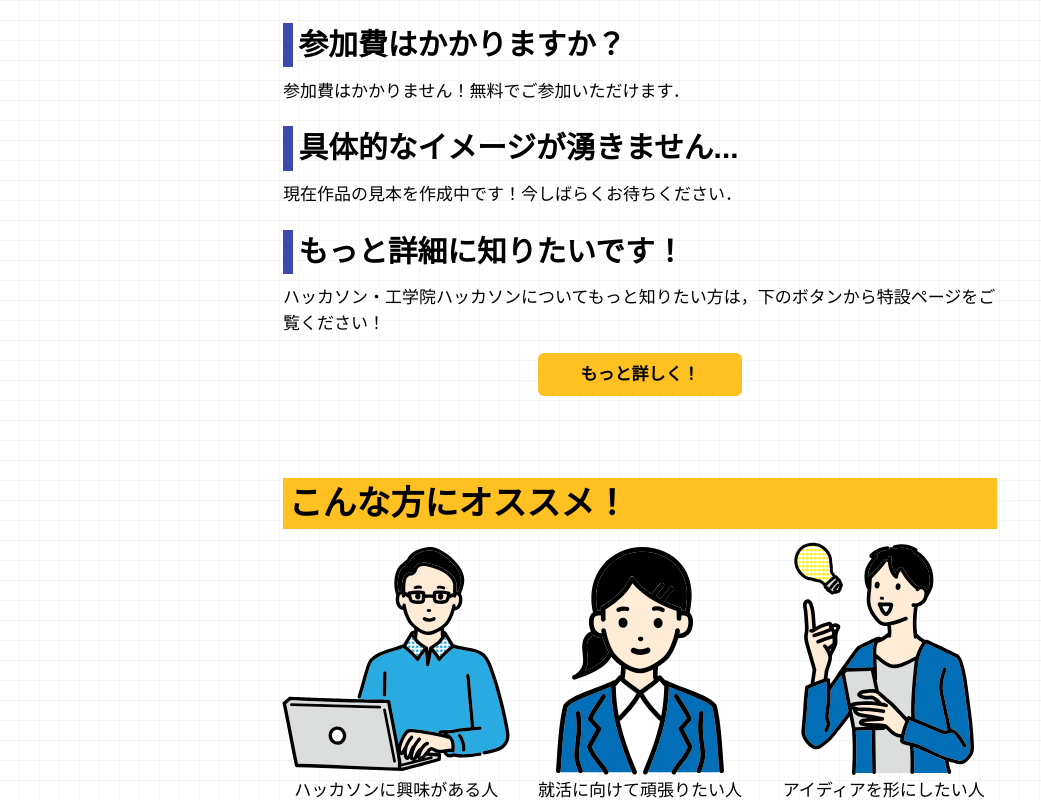
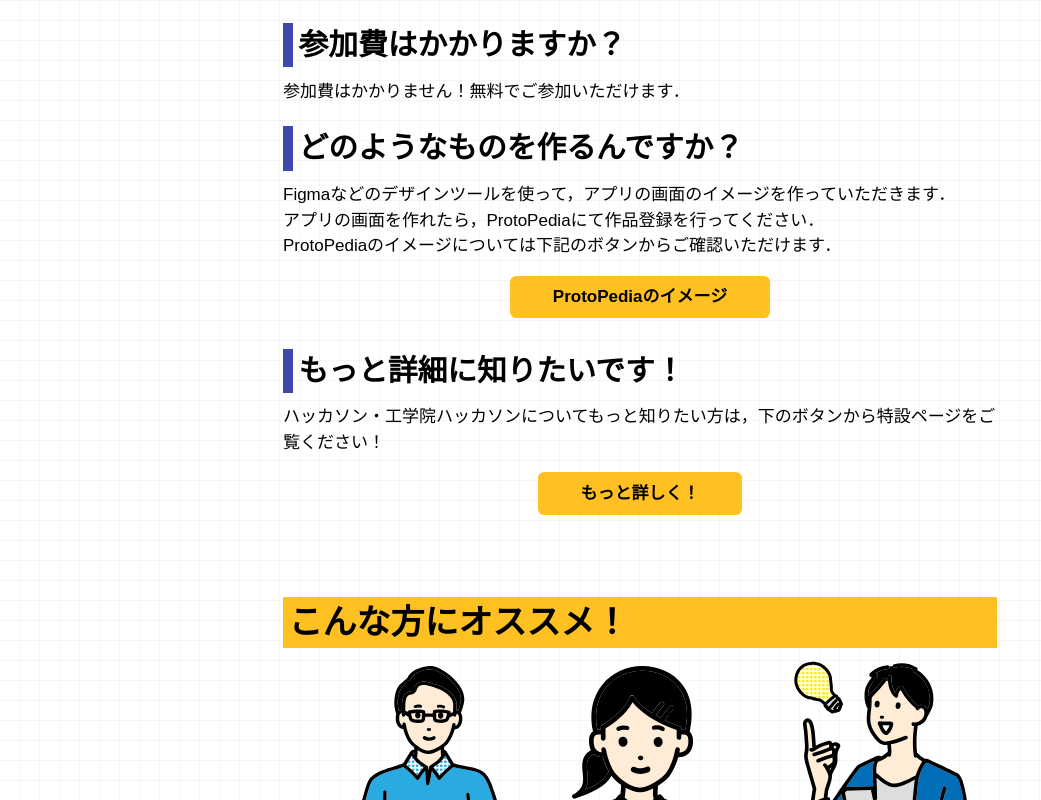
Before and after one commit to N-Keisho/kogakuin-hackathon-homepage, a Next.js app: page / in a window 1280 px wide. Shown: the part 1840-2640 px from the top of the page, without its empty margins (0-1041 px from the left). Built offline with nearby package versions, Linux system fonts and the light colour scheme; a web font is replaced by a local one.

Commit message:
feture: Add ReCurrentEvent

```diff
--- a/app/page.tsx
+++ b/app/page.tsx
@@ -5,7 +5,10 @@ import TopInfoCard from "./components/ui/infoCard/TopInfoCard";
 import { getArticles } from "@/libs/article";
 import { ArticleHead } from "@/types/article";
 import Loading from "./components/ui/Loading/Loading";
-import { getArticleInServer, getArticlesInServer } from "@/libs/articleInServer";
+import {
+  getArticleInServer,
+  getArticlesInServer,
+} from "@/libs/articleInServer";
 
 export default async function Home() {
   // const Data = await getArticles();
@@ -29,6 +32,11 @@ export default async function Home() {
       <Logo />
       <Explanation />
       <Recommendation />
+      <ReCurrentEvent
+        id={CurrentEvent?.id}
+        title={CurrentEvent?.title}
+        thumbnaile={CurrentEvent?.thumbnail}
+      />
       <Think />
       <News NewsData={NewsData} />
       {/* <Contact /> */}
@@ -120,8 +128,11 @@ const Explanation: React.FC = () => {
           <p>参加費はかかりません！無料でご参加いただけます．</p>
         </div>
         <div>
-          <h2>具体的なイメージが湧きません...</h2>
-          <p>現在作品の見本を作成中です！今しばらくお待ちください．</p>
+          <h2>どのようなものを作るんですか？</h2>
+          <p>Figmaなどのデザインツールを使って，アプリの画面のイメージを作っていただきます．</p>
+          <p>アプリの画面を作れたら，ProtoPediaにて作品登録を行ってください．</p>
+          <p>ProtoPediaのイメージについては下記のボタンからご確認いただけます．</p>
+          <SimpleButton url="https://protopedia.net/prototype/private/8c9ec816-3fdf-4dd2-8911-11b893227ca5" text="ProtoPediaのイメージ" />
         </div>
         <div>
           <h2>もっと詳細に知りたいです！</h2>
@@ -181,6 +192,27 @@ const Recommendation: React.FC = () => {
             <p>ものづくりをしてみたい人</p>
           </div>
         </div>
+      </div>
+    </div>
+  );
+};
+
+const ReCurrentEvent: React.FC<{
+  id: number | undefined;
+  title: string | undefined;
+  thumbnaile: string | undefined;
+}> = ({ id, title, thumbnaile }) => {
+  if (!id || !title || !thumbnaile) return <></>;
+  let t = title;
+  if (t.includes("!!!")) t = t.replace("!!!", "");
+  if (t.includes("@@")) t = t.replace("@@", "");
+
+  return (
+    <div className="flex flex-col mt-4 md:mt-10 mb-10 flex flex-col items-center">
+      <div className="w-11/12 max-w-2xl">
+        <h1>現在開催中のイベント</h1>
+        <h2>{t}</h2>
+        <TopInfoCard id={id} thumbnaile={thumbnaile} />
       </div>
     </div>
   );
```
